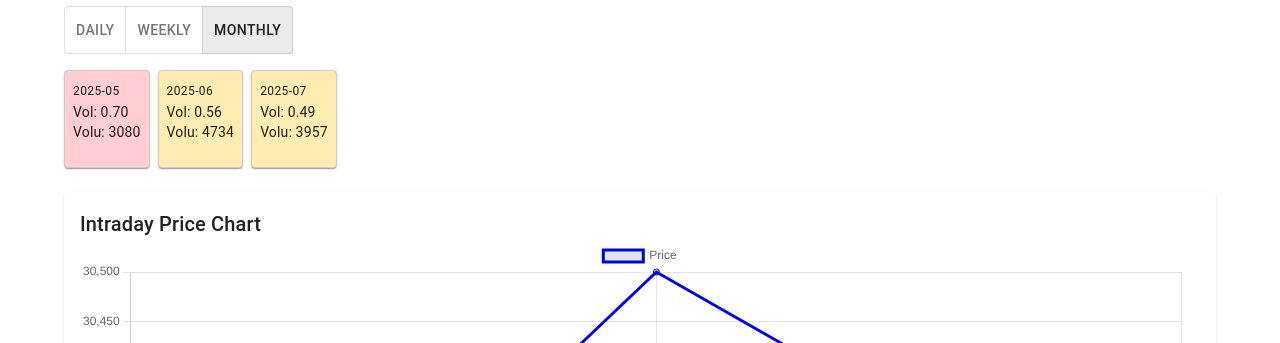
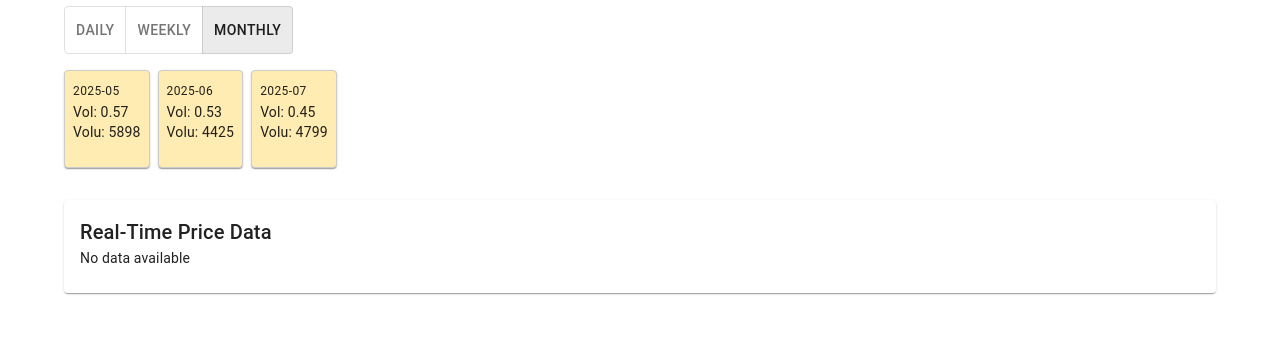
Before and after one commit to VrushaliDipakPatil/market_seasonality_explorer, a React (Create React App) app: page / in a window 1280 px wide. Shown: the part 140-483 px from the top of the page. Built offline with nearby package versions, Linux system fonts and the light colour scheme; no server answers.

Commit message:
featureLog : real time price chart

```diff
--- a/src/App.jsx
+++ b/src/App.jsx
@@ -2,9 +2,9 @@ import React, { useEffect, useState } from "react";
 import CalendarView from "./components/CalandarView";
 import DashboardPanel from "./components/DashboardPanel";
 import ViewSwitcher from "./components/ViewSwitcher";
-import { fetchOrderBook } from "./services/binanceservice";
 import { Container, Typography } from "@mui/material";
 import SymbolFilter from "./components/symbolFilter";
+
 
 function App() {
   const [view, setView] = useState("monthly");
@@ -14,8 +14,7 @@ function App() {
   const [selectedDate, setSelectedDate] = useState(null);
   const [range, setRange] = useState({ start: null, end: null });
 
-useEffect(() => {
-  const generateFakeData = () => {
+  useEffect(() => {
     const tempData = {};
     const today = new Date();
 
@@ -25,50 +24,57 @@ useEffect(() => {
       const dateStr = date.toISOString().split("T")[0];
 
       tempData[dateStr] = {
-        volatility: parseFloat(Math.random().toFixed(2)),
+        volatility: parseFloat((Math.random() * 1).toFixed(2)),
         volume: Math.floor(Math.random() * 10000),
       };
     }
 
     setVolatilityData(tempData);
-  };
+  }, []);
 
-  const getBookData = async () => {
-    const book = await fetchOrderBook(symbol);
+  useEffect(() => {
+    const ws = new WebSocket(`wss://stream.binance.com:9443/ws/${symbol.toLowerCase()}@depth`);
 
-    setSelectedDateData({
-      timestamps: ["10:00", "11:00", "12:00"],
-      prices: [book?.bids?.[0]?.[0] || 30000, 30500, 30200],
-    });
-  };
+    ws.onmessage = (event) => {
+      try {
+        const data = JSON.parse(event.data);
+        const bid = data?.b?.[0]?.[0];
+        const ask = data?.a?.[0]?.[0];
 
-  generateFakeData();
-  getBookData();
-}, [symbol]);
+        if (bid && ask) {
+          const midPrice = (parseFloat(bid) + parseFloat(ask)) / 2;
+          const now = new Date().toLocaleTimeString();
 
+          setSelectedDateData((prev) => {
+            const prevTimestamps = prev?.timestamps || [];
+            const prevPrices = prev?.prices || [];
+
+            return {
+              timestamps: [...prevTimestamps, now].slice(-15),
+              prices: [...prevPrices, midPrice].slice(-15),
+            };
+          });
+        }
+      } catch (err) {
+        console.error("WebSocket parse error:", err);
+      }
+    };
+
+    return () => ws.close();
+  }, [symbol]);
 
   const handleDateSelect = (date) => {
-    if (selectedDate === date) return; // 👈 Skip if same date
+    if (selectedDate === date) return;
 
-    setSelectedDate(date);
+    setSelectedDate(date); // ✅ Fix: Set selected date
+    setSelectedDateData({ timestamps: [], prices: [] });
 
-    // Range selection logic
     setRange((prev) => {
       if (!prev.start || (prev.start && prev.end)) {
         return { start: date, end: null };
       } else {
         return { start: prev.start, end: date };
       }
-    });
-
-    // Simulate chart data
-    setSelectedDateData({
-      timestamps: ["10:00", "11:00", "12:00"],
-      prices: [
-        Math.floor(30000 + Math.random() * 1000),
-        Math.floor(30000 + Math.random() * 1000),
-        Math.floor(30000 + Math.random() * 1000),
-      ],
     });
   };
 
@@ -86,6 +92,7 @@ useEffect(() => {
         view={view}
         onDateSelect={handleDateSelect}
         range={range}
+        selectedDate={selectedDate}
       />
 
       <DashboardPanel selectedDateData={selectedDateData} />
--- a/src/components/CalandarView.jsx
+++ b/src/components/CalandarView.jsx
@@ -1,29 +1,35 @@
-import React from 'react';
-import { Grid, Paper, Typography, Tooltip } from '@mui/material';
-import dayjs from 'dayjs';
+import React from "react";
+import { Grid, Paper, Typography, Tooltip } from "@mui/material";
+import dayjs from "dayjs";
 
-const CalendarView = ({ data, view, onDateSelect }) => {
-  const today = new Date().toISOString().split('T')[0];
+const CalendarView = ({ data, view, onDateSelect, selectedDate }) => {
+  const today = new Date().toISOString().split("T")[0];
 
   const generateDates = () => {
     const dates = [];
 
-    if (view === 'daily') {
+    if (view === "daily") {
       for (let i = 29; i >= 0; i--) {
-        const date = dayjs().subtract(i, 'day').format('YYYY-MM-DD');
+        const date = dayjs().subtract(i, "day").format("YYYY-MM-DD");
         dates.push(date);
       }
-    } else if (view === 'weekly') {
+    } else if (view === "weekly") {
       for (let i = 14; i >= 0; i--) {
-        const startOfWeek = dayjs().subtract(i * 7, 'day');
-        const weekDates = Array.from({ length: 7 }, (_, j) => startOfWeek.add(j, 'day').format('YYYY-MM-DD'));
+        const startOfWeek = dayjs().subtract(i * 7, "day");
+        const weekDates = Array.from({ length: 7 }, (_, j) =>
+          startOfWeek.add(j, "day").format("YYYY-MM-DD")
+        );
         dates.push(weekDates);
       }
-    } else if (view === 'monthly') {
+    } else if (view === "monthly") {
       for (let i = 11; i >= 0; i--) {
-        const month = dayjs().subtract(i, 'month').format('YYYY-MM');
-        const daysInMonth = dayjs(month + '-01').daysInMonth();
-        const monthDates = Array.from({ length: daysInMonth }, (_, j) => dayjs(month + '-01').add(j, 'day').format('YYYY-MM-DD'));
+        const month = dayjs().subtract(i, "month").format("YYYY-MM");
+        const daysInMonth = dayjs(month + "-01").daysInMonth();
+        const monthDates = Array.from({ length: daysInMonth }, (_, j) =>
+          dayjs(month + "-01")
+            .add(j, "day")
+            .format("YYYY-MM-DD")
+        );
         dates.push({ month, dates: monthDates });
       }
     }
@@ -32,20 +38,22 @@ const CalendarView = ({ data, view, onDateSelect }) => {
   };
 
   const computeMetrics = (dateGroup) => {
-    if (typeof dateGroup === 'string') {
+    if (typeof dateGroup === "string") {
       const metrics = data[dateGroup];
       return metrics
         ? {
             volatility: metrics.volatility,
             volume: metrics.volume,
             label: dateGroup,
+            date: dateGroup,
           }
         : null;
     } else if (Array.isArray(dateGroup)) {
       const valid = dateGroup.filter((d) => data[d]);
       if (!valid.length) return null;
       const avgVol = (
-        valid.reduce((sum, d) => sum + (data[d]?.volatility || 0), 0) / valid.length
+        valid.reduce((sum, d) => sum + (data[d]?.volatility || 0), 0) /
+        valid.length
       ).toFixed(2);
       const avgVolu = Math.round(
         valid.reduce((sum, d) => sum + (data[d]?.volume || 0), 0) / valid.length
@@ -53,13 +61,18 @@ const CalendarView = ({ data, view, onDateSelect }) => {
       return {
         volatility: avgVol,
         volume: avgVolu,
-        label: dayjs(valid[0]).format('MMM D') + ' - ' + dayjs(valid[valid.length - 1]).format('MMM D'),
+        label:
+          dayjs(valid[0]).format("MMM D") +
+          " - " +
+          dayjs(valid[valid.length - 1]).format("MMM D"),
+        date: valid[0],
       };
-    } else if (typeof dateGroup === 'object' && dateGroup.month) {
+    } else if (typeof dateGroup === "object" && dateGroup.month) {
       const valid = dateGroup.dates.filter((d) => data[d]);
       if (!valid.length) return null;
       const avgVol = (
-        valid.reduce((sum, d) => sum + (data[d]?.volatility || 0), 0) / valid.length
+        valid.reduce((sum, d) => sum + (data[d]?.volatility || 0), 0) /
+        valid.length
       ).toFixed(2);
       const avgVolu = Math.round(
         valid.reduce((sum, d) => sum + (data[d]?.volume || 0), 0) / valid.length
@@ -68,6 +81,7 @@ const CalendarView = ({ data, view, onDateSelect }) => {
         volatility: avgVol,
         volume: avgVolu,
         label: dateGroup.month,
+        date: valid[0],
       };
     }
   };
@@ -80,20 +94,34 @@ const CalendarView = ({ data, view, onDateSelect }) => {
         const metrics = computeMetrics(group);
         if (!metrics) return null;
 
-        const backgroundColor = metrics.volatility < 0.3
-          ? '#C8E6C9'
-          : metrics.volatility < 0.6
-          ? '#FFECB3'
-          : '#FFCDD2';
+        const backgroundColor =
+          metrics.volatility < 0.3
+            ? "#C8E6C9"
+            : metrics.volatility < 0.6
+            ? "#FFECB3"
+            : "#FFCDD2";
+
+        const isSelected = metrics.date === selectedDate;
+        const isToday = metrics.date === today;
 
         return (
-          <Grid item xs={view === 'daily' ? 3 : view === 'weekly' ? 2 : 2} key={index}>
+          <Grid
+            item
+            xs={view === "daily" ? 3 : view === "weekly" ? 2 : 2}
+            key={index}
+          >
             <Tooltip
               title={
                 <div>
-                  <div><strong>{metrics.label}</strong></div>
-                  <div><strong>Volatility:</strong> {metrics.volatility}</div>
-                  <div><strong>Volume:</strong> {metrics.volume}</div>
+                  <div>
+                    <strong>{metrics.label}</strong>
+                  </div>
+                  <div>
+                    <strong>Volatility:</strong> {metrics.volatility}
+                  </div>
+                  <div>
+                    <strong>Volume:</strong> {metrics.volume}
+                  </div>
                 </div>
               }
               arrow
@@ -104,16 +132,20 @@ const CalendarView = ({ data, view, onDateSelect }) => {
                   backgroundColor,
                   height: 80,
                   padding: 1,
-                  cursor: 'pointer',
-                  border: '1px solid #ccc',
-                  '&:hover': { opacity: 0.85 },
+                  cursor: "pointer",
+                  border: isSelected
+                    ? "2px solid black"
+                    : isToday
+                    ? "2px solid green"
+                    : "1px solid #ccc",
+                  "&:hover": { opacity: 0.85 },
                 }}
                 onClick={() => {
-                  if (typeof group === 'string') {
+                  if (typeof group === "string") {
                     onDateSelect(group);
                   } else if (Array.isArray(group)) {
                     onDateSelect(group[0]);
-                  } else if (typeof group === 'object' && group.dates?.length) {
+                  } else if (typeof group === "object" && group.dates?.length) {
                     onDateSelect(group.dates[0]);
                   }
                 }}
--- a/src/components/DashboardPanel.jsx
+++ b/src/components/DashboardPanel.jsx
@@ -1,30 +1,74 @@
-import React from 'react';
-import { Card, CardContent, Typography } from '@mui/material';
-import { Line } from 'react-chartjs-2';
+import React from "react";
+import { Card, CardContent, Typography } from "@mui/material";
+import { Line } from "react-chartjs-2";
+import {
+  Chart as ChartJS,
+  LineElement,
+  PointElement,
+  LinearScale,
+  TimeScale,
+  CategoryScale,
+  Tooltip,
+  Legend,
+} from "chart.js";
 
-const DashboardPanel = ({ selectedDateData }) => {
-  if (!selectedDateData) return null;
+ChartJS.register(
+  LineElement,
+  PointElement,
+  LinearScale,
+  TimeScale,
+  CategoryScale,
+  Tooltip,
+  Legend
+);
 
-  const chartData = {
-    labels: selectedDateData.timestamps,
+function DashboardPanel({ selectedDateData }) {
+  const data = {
+    labels: selectedDateData?.timestamps || [],
     datasets: [
       {
-        label: 'Price',
-        data: selectedDateData.prices,
-        borderColor: 'blue',
-        fill: false,
+        label: "Price",
+        data: selectedDateData?.prices || [],
+        borderColor: "rgba(75,192,192,1)",
+        backgroundColor: "rgba(75,192,192,0.2)",
+        tension: 0.3,
+        fill: true,
+        pointRadius: 3,
       },
     ],
   };
 
+  const options = {
+    responsive: true,
+    plugins: {
+      legend: {
+        position: "top",
+      },
+    },
+    scales: {
+      x: {
+        display: true,
+        title: { display: true, text: "Time" },
+      },
+      y: {
+        display: true,
+        title: { display: true, text: "Price (USD)" },
+      },
+    },
+  };
+
   return (
-    <Card sx={{ mt: 3 }}>
+    <Card sx={{ mt: 4 }}>
       <CardContent>
-        <Typography variant="h6">Intraday Price Chart</Typography>
-        <Line data={chartData} />
+        <Typography variant="h6">Real-Time Price Data</Typography>
+        {selectedDateData?.timestamps?.length ? (
+          <Line data={data} options={options} />
+        ) : (
+          <Typography variant="body2">No data available</Typography>
+        )}
       </CardContent>
     </Card>
   );
-};
+}
 
 export default DashboardPanel;
--- a/src/services/binanceservice.js
+++ /dev/null
@@ -1,9 +0,0 @@
-export const fetchOrderBook = async (symbol) => {
-  try {
-    const response = await fetch(`https://api.binance.com/api/v3/depth?symbol=${symbol}&limit=5`);
-    return await response.json();
-  } catch (error) {
-    console.error("Failed to fetch order book:", error);
-    return null;
-  }
-};
```
